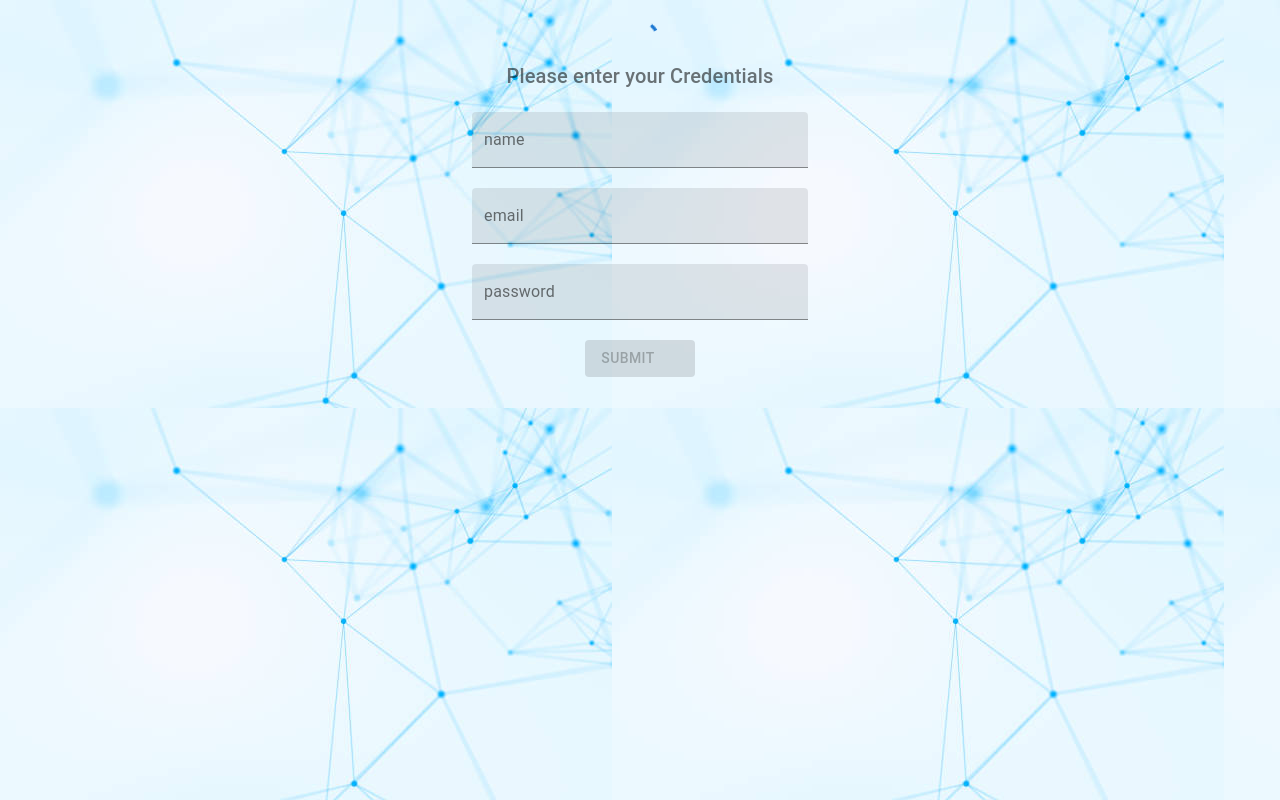
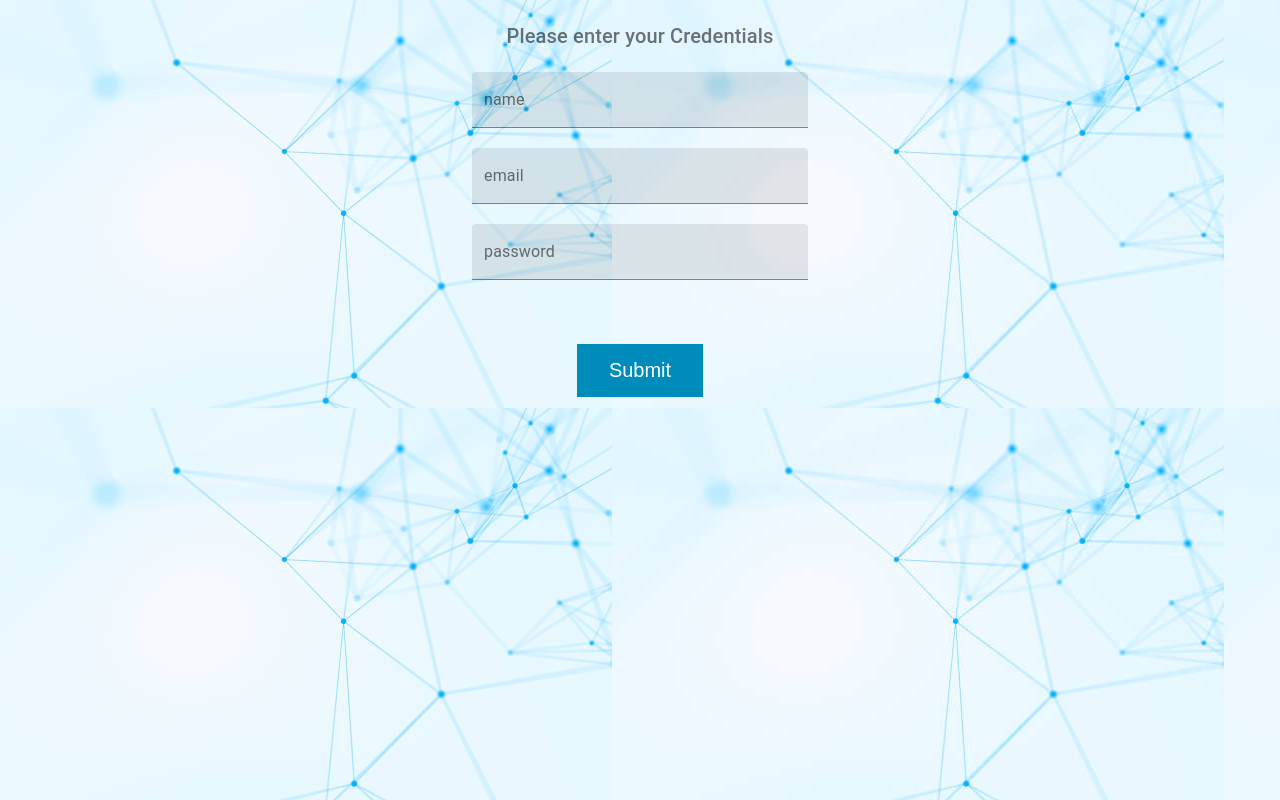
Before and after one commit to dlopezja/react-redux-tutorial, a React (Create React App) app: page / in a window 1280 px wide. Built offline with nearby package versions, Linux system fonts and the light colour scheme.

Commit message:
feat: loading spinner added to submit login button

```diff
--- /dev/null
+++ b/src/components/atoms/ButtonLoader/index.js
@@ -0,0 +1,36 @@
+import React, { Component } from "react";
+import "./style.css";
+
+export default class ButtonLoader extends Component {
+  state = {
+    loading: false
+  };
+
+  fetchData = () => {
+    this.setState({ loading: true });
+
+    //Faking API call here
+    setTimeout(() => {
+      this.setState({ loading: false });
+    }, 2000);
+  };
+
+  render() {
+    const { loading } = this.state;
+
+    return (
+      <div style={{ marginTop: "60px" }}>
+        <button className="button" onClick={this.fetchData} disabled={loading}>
+          {loading && (
+            <i
+              className="fa fa-refresh fa-spin"
+              style={{ marginRight: "5px" }}
+            />
+          )}
+          {loading && <span> Retrieving data</span>}
+          {!loading && <span>Submit</span>}
+        </button>
+      </div>
+    );
+  }
+}
--- /dev/null
+++ b/src/components/atoms/ButtonLoader/style.css
@@ -0,0 +1,15 @@
+.button {
+    background-color: #008cba; /* Green */
+    border: none;
+    color: white;
+    padding: 15px 32px;
+    text-align: center;
+    text-decoration: none;
+    display: inline-block;
+    font-size: 20px;
+    margin: 4px 2px;
+    cursor: pointer;
+  }
+  .button:disabled {
+    opacity: 0.5;
+  }
--- a/src/components/atoms/index.js
+++ b/src/components/atoms/index.js
@@ -1,4 +1,6 @@
+// eslint disable no-unused-vars
 export default {
+  ButtonLoader,
   input,
   button
 }
--- a/src/components/pages/Login/index.js
+++ b/src/components/pages/Login/index.js
@@ -1,13 +1,11 @@
 import React, { useState } from 'react'
-import styles from './style.module.css';
+import styles from './style.module.css'; // DO NOT REMOVE, BACKGROUND IMAGE
 import Typography from '@material-ui/core/Typography'
-import Button from '@material-ui/core/Button'
 import Container from '@material-ui/core/Container'
-import Icon from "@material-ui/core/Icon";
 import { makeStyles } from '@material-ui/core'
 import TextField from '@material-ui/core/TextField'
 import Alert from '@material-ui/lab/Alert';
-import CircularProgress from '@mui/material/CircularProgress';
+import ButtonLoader from '../../atoms/ButtonLoader/'
 
 
 /*var jalaemail = 'test@jala-fundation.org'
@@ -59,7 +57,6 @@ export default function Create({ onTextChange, onSignIn }) {
   const [passwordError, setPasswordError] = useState(false)
   const [emailError, setEmailError] = useState(false)
 
-
   function handleChange(e) {
     setValues({
         ...values,
@@ -85,13 +82,6 @@ export default function Create({ onTextChange, onSignIn }) {
     onTextChange(e.target.name);
   }
 
-  function handleClick(){
-    if(values.name === ''){
-        document.getElementById('nameError').appendChild=
-         <Alert severity="error">Name is required</Alert>
-    }
-  }
-
   const handleSubmit = (e) => {
     e.preventDefault()
     setNameError(false)
@@ -115,7 +105,6 @@ export default function Create({ onTextChange, onSignIn }) {
   return (
     <div className={classes.Gral}>
     <div className={classes.Card}>
-    <CircularProgress />
     <Container size="sm">
       <Typography
         variant="h6"
@@ -125,7 +114,6 @@ export default function Create({ onTextChange, onSignIn }) {
       >
         Please enter your Credentials
       </Typography>
-
       <form  autoComplete="off" onSubmit={handleSubmit}>
         <TextField className={classes.field}
           onChange={handleChange}
@@ -164,21 +152,8 @@ export default function Create({ onTextChange, onSignIn }) {
           error={passwordError}
         />
         {passwordError && <Alert severity="error">Password is required</Alert>}
-        <Button
-          onMouseOver={handleClick}
-          type="submit"
-          color="primary"
-          variant="contained"
-          disabled={nameError || passwordError || emailError|| values.name === '' || values.password === '' || values.email === ''|| !validateEmail(values.email)}
-          onClick={onSignIn}
-          endIcon={<Icon />}>
-          Submit
-        </Button>
-
+        <ButtonLoader />
       </form>
-
-
-
     </Container>
     </div>
     </div>
```
Also changed, not shown: src/components/pages/Login/indexOLD.js (deleted, +0 -28 lines), src/components/pages/Login/style.module.css (+0 -27 lines).
